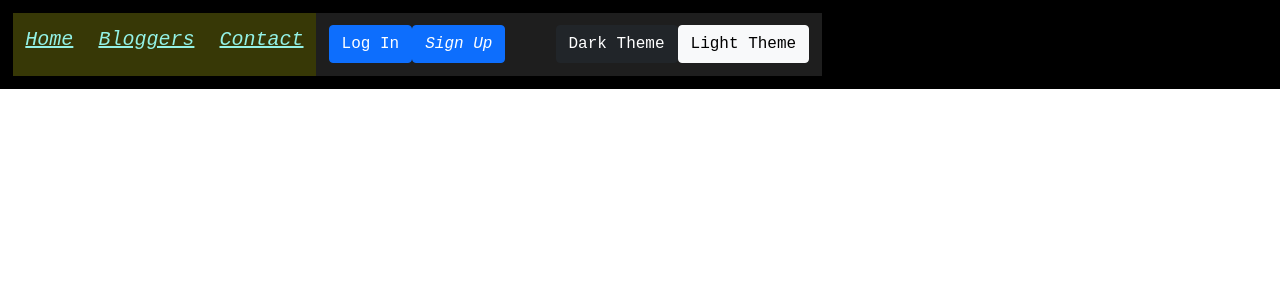
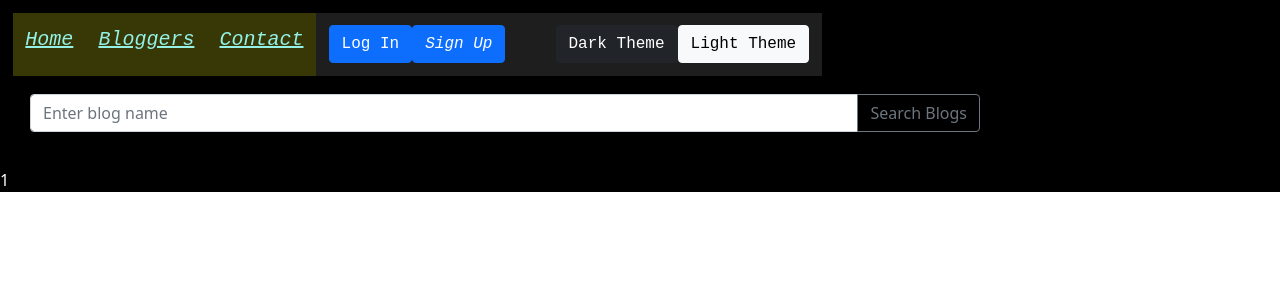
Before and after one commit to isayan58/blog-fe, a React (Create React App) app: page /search/1 in a window 1280 px wide. Shown: the top 300 px of the page. Built offline with nearby package versions, Linux system fonts and the light colour scheme.

Commit message:
Frontend changes for adding the search functionality.

```diff
--- a/src/App.js
+++ b/src/App.js
@@ -14,18 +14,41 @@ import BlogContent from './authorBlogs/BlogContent';
 import BlogWrite from './Blogpost/BlogWrite';
 import { BlogContext } from './BlogContext';
 import {  CookieContext } from './CookieContext';
+import { InputGroup, FormControl, Button } from "react-bootstrap";
+import { useNavigate } from "react-router";
+import BlogSearch from './Blogpost/BlogSearch';
 
 function App() {
   const [ theme, setTheme ] = useState("#000000");
   const [ font, setFont ] = useState("#FFFFFF");
   // const value = useMemo(() => ({ theme, setTheme }), [theme, setTheme]);
   const [cookie, setCookie] = useState("");
+  const [search , setSearch] = useState("");
+  const navigate = useNavigate();
+    const onSearch = () =>
+    {
+      navigate(`search/${search}`);
+    }
   return(
   <>
     <div style={{ background: theme, color: font }}>
-      <BlogContext.Provider value= {{ theme, setTheme, font, setFont }}>
-      <CookieContext.Provider value ={{cookie, setCookie}}>
-      <Header/>
+    <BlogContext.Provider value= {{ theme, setTheme, font, setFont }}>
+    <CookieContext.Provider value ={{cookie, setCookie}}>
+    <Header/>
+    <div className="searchbar">
+    <InputGroup className="mb-3">
+    <FormControl
+      placeholder="Enter blog name"
+      aria-label="Enter blog name"
+      aria-describedby="basic-addon2"
+      onChange={(e) => setSearch(e.currentTarget.value)}
+    />
+    <Button variant="outline-secondary" id="button-addon2"
+    onClick = {onSearch}>
+      Search Blogs
+    </Button>
+  </InputGroup>
+  </div>
       <Routes>
       <Route element={<HomePage/>} path="/"/>
       <Route element={<Bloggers/>} path="/bloggers"/>
@@ -36,6 +59,7 @@ function App() {
       <Route element={<BlogContent/>} path="/blogs/:blogger_id/:title"/>
       <Route element={<BlogWrite/>} path="/write-a-blog" />
       <Route element={<Home/>} path="/blogs"/>
+      <Route element={<BlogSearch/>} path="/search/:search"/>
       </Routes>
       </CookieContext.Provider>
       </BlogContext.Provider>
--- /dev/null
+++ b/src/Blogpost/BlogSearch.tsx
@@ -0,0 +1,33 @@
+import React, { useEffect, useState } from "react";
+import { useParams } from "react-router";
+
+interface Blogs
+{
+    _id: string,
+    blogger_id: number,
+    title: string,
+    header_image: string,
+    content: string,
+    tags: String[]
+}
+
+const BlogSearch = () =>
+{
+    const { search } = useParams();
+    //console.log(params.search);
+    const [blogSearch, setBlogSearch] = useState<Blogs[]>([]);
+    const searchBlog = () =>
+    {
+        const fetchBlog = async () =>
+        {
+            const apiResponse = await fetch(`http://localhost:8000/search/${search}`);
+            const responseData = await apiResponse.json();
+        }
+    }
+    useEffect(() =>
+        searchBlog(), []);
+    return(
+        <div>{search}</div>
+    )
+}
+export default BlogSearch;
--- a/src/Blogpost/Blogpost.css
+++ b/src/Blogpost/Blogpost.css
@@ -1,13 +1,11 @@
 .blogpost
 {
     color:black;
-    padding-top: 4.5%;
 }
 
 .blogpost-login
 {
     color:black;
-    padding-top: 2.5%;
 }
 
 .space
--- a/src/common/Header.js
+++ b/src/common/Header.js
@@ -30,7 +30,7 @@ const Header = () =>
     useEffect(()=>
     {
         setCookie(Cookies.get("authToken"));
-        console.log(cookie);
+        //console.log(cookie);
     });
 
     return(
--- a/src/common/HomePage.js
+++ b/src/common/HomePage.js
@@ -4,27 +4,12 @@ import Login from "./Login";
 import '../common/commonstyles/commonstyles.css';
 import { CookieContext } from "../CookieContext";
 // import { Button } from "@material-ui/core";
-import { InputGroup, FormControl, Button } from "react-bootstrap";
 
 const HomePage =() =>
 {
     const { cookie, SetCookie } = useContext(CookieContext);
-    const [search , setSearch] = useState("");
     return(
     <div>
-    <div className="searchbar">
-    <InputGroup className="mb-3">
-    <FormControl
-      placeholder="Enter blog name"
-      aria-label="Enter blog name"
-      aria-describedby="basic-addon2"
-      onChange={(e) => setSearch(e.currentTarget.value)}
-    />
-    <Button variant="outline-secondary" id="button-addon2">
-      Search Blogs
-    </Button>
-  </InputGroup>
-  </div>
         {
             cookie ?
             <Home />
--- a/src/index.js
+++ b/src/index.js
@@ -1,4 +1,4 @@
-import React, { useState } from 'react';
+import React from 'react';
 import ReactDOM from 'react-dom';
 import './index.css';
 import App from './App.js';
```
